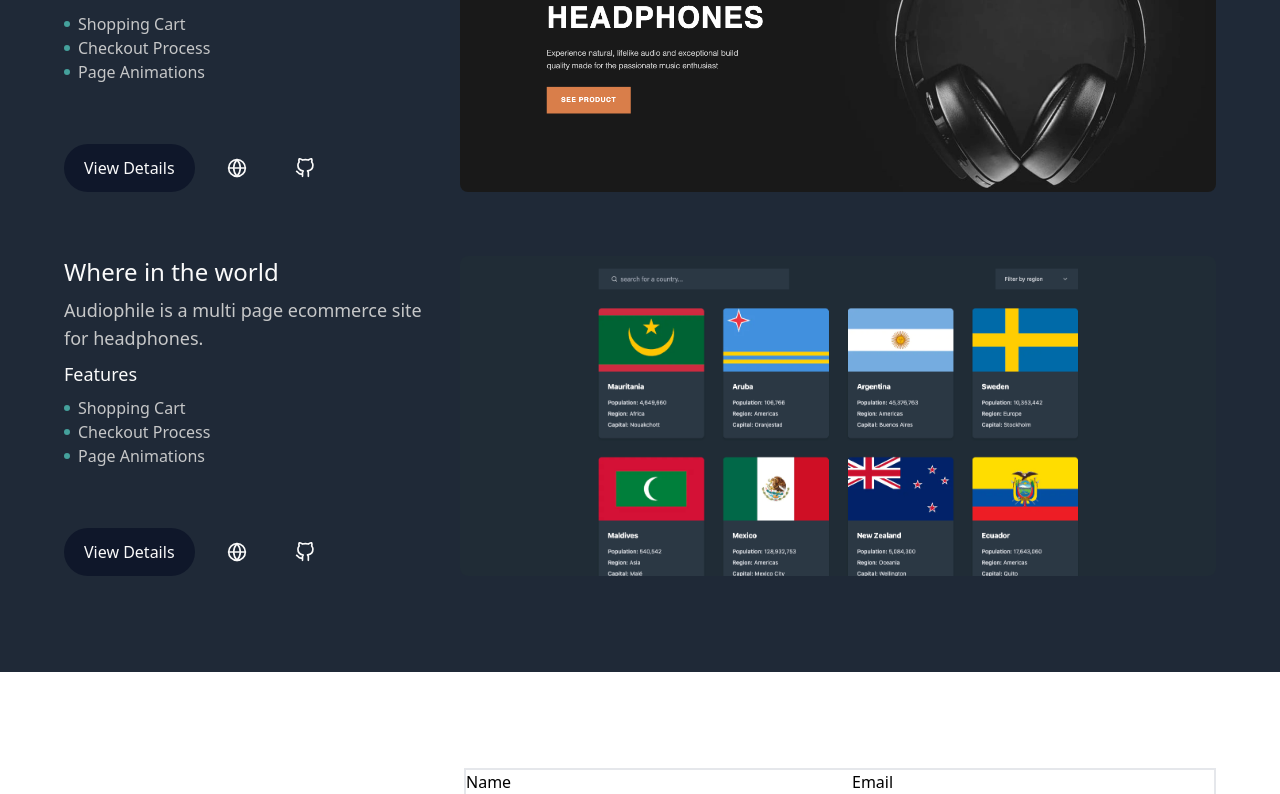
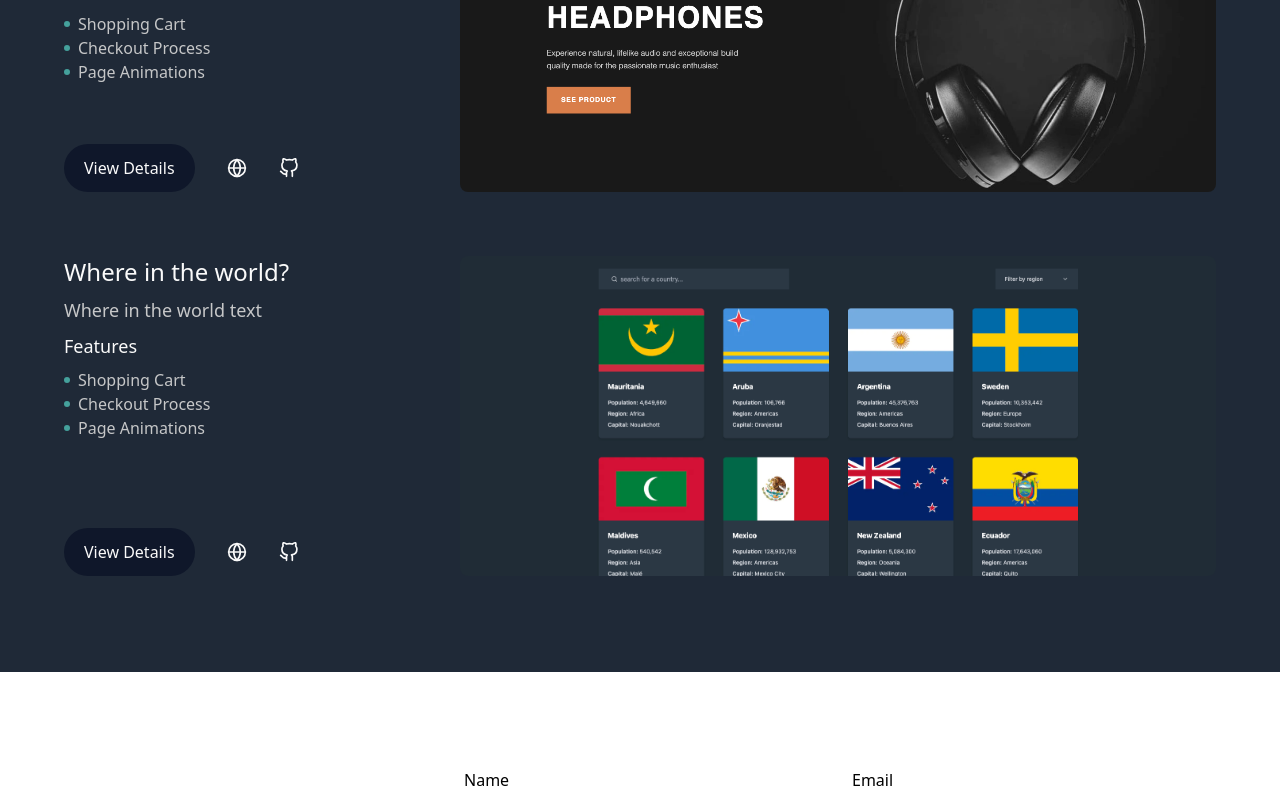
Before and after one commit to Ibarra11/portfolio, a Next.js app: page / in a window 1280 px wide. Shown: the part 2000-2794 px from the top of the page. Built offline with nearby package versions, Linux system fonts and the light colour scheme.

Commit message:
responsive styles for projects

```diff
--- a/components/contact.jsx
+++ b/components/contact.jsx
@@ -19,13 +19,12 @@ export default function Contact() {
           <div className="col-span-3 text-center md:col-span-1 self-center">
             <h2 className="text-gray-700 text-4xl mb-2">Get in Touch</h2>
             <p className=" text-gray-700 text-lg">
-              {" "}
               Feel free to contact me regarding any questions
             </p>
           </div>
           <form
             onSubmit={sendEmail}
-            className="border-2 border-gren-400 col-span-3 md:col-span-2 grid grid-cols-2 gap-6"
+            className="col-span-3 md:col-span-2 grid grid-cols-2 gap-6"
           >
             <div className="col-span-2 sm:col-span-1 flex flex-col gap-1 ">
               <label className="text-grey-700 text-base mr-2" htmlFor="name">
--- a/components/header.jsx
+++ b/components/header.jsx
@@ -11,7 +11,7 @@ export default function Header() {
   return (
     <header
       id="header"
-      className="fixed  top-0 w-full px-9 z-20 bg-black opacity-95   border-b-4 border-b-light-emerald   "
+      className="fixed  top-0 w-full px-9 z-20 bg-black opacity-95   border-b-2 border-b-light-emerald   "
     >
       {isOpen && <MobileMenu isOpen={isOpen} handleOpenChange={setIsOpen} />}
       <nav className="h-16">
--- a/components/projects.jsx
+++ b/components/projects.jsx
@@ -14,22 +14,24 @@ export default function Projects() {
     slideEnd: { clipPath: "inset(0 0% 0 0 round 8px)" },
   };
   return (
-    <section id="projects" className=" bg-gray-800 py-24">
+    <section id="projects" className="bg-gray-800 py-16 md:py-24 px-9">
       <div className="relative max-w-6xl mx-auto">
-        <div className=" relative text-center">
-          <h2 className="text-4xl mb-12  text-center text-white">Projects</h2>
+        <div className="relative text-center">
+          <h2 className="text-4xl mb-12 text-center text-white">Projects</h2>
           <span className=" absolute left-1/2 bottom-0 -translate-x-1/2 translate-y-5 h-2 bg-light-emerald w-16"></span>
         </div>
-        <div className="grid grid-cols-3 gap-x-9 h-80 mb-16">
-          <div className="col-span-1 flex flex-col gap-2">
-            <h3 className="text-2xl text-white">Movie Spot</h3>
-            <p className=" text-light-grey text-lg">
+        {/* Start of MovieSpot */}
+        <div className="relative grid grid-cols-3 gap-6 md:gap-9 mb-16">
+          <div className="col-span-3 w-full sm:w-3/m-4 mx-auto md:w-full md:mx-0   md:col-span-1 flex flex-col gap-2">
+            <h3 className="text-2xl text-white text-center md:text-start">
+              Movie Spot
+            </h3>
+            <p className=" text-light-grey mb-4 text-lg text-center md:text-start md:mb-0">
               MovieSpot is an entertainment web app showcasing the most popular
               Movies and TV-series.
             </p>
-
-            <h4 className="text-white text-lg">Features</h4>
-            <ul className=" text-light-grey">
+            <h4 className="hidden md:block text-white text-lg">Features</h4>
+            <ul className="hidden md:block text-light-grey">
               <li className="flex items-center gap-2">
                 <span
                   className=" h-1.5 w-1.5 bg-light-emerald rounded-full"
@@ -52,7 +54,7 @@ export default function Projects() {
                 <span>Users can bookmark movies</span>
               </li>
             </ul>
-            <div className="flex gap-4 mt-auto">
+            <div className="flex justify-center md:justify-start gap-4 mt-auto">
               <Link href="/projects/moviespot">
                 <a
                   className="
@@ -86,7 +88,7 @@ export default function Projects() {
             // transition={{ type: "spring", duration: 1 }}
             // viewport={{ amount: 0.5 }}
             // variants={variants}
-            className="relative col-span-2  rounded-lg overflow-hidden"
+            className="relative h-80 row-start-1 md:row-start-auto  col-span-3 md:col-span-2  rounded-lg overflow-hidden"
           >
             <Image
               src={"/moviespot.png"}
@@ -96,14 +98,18 @@ export default function Projects() {
             />
           </motion.div>
         </div>
-        <div className="grid grid-cols-3 gap-x-9 h-80 mb-16">
-          <div className="col-span-1 flex flex-col gap-2">
-            <h3 className="text-2xl text-white">Audiophile</h3>
-            <p className="text-light-grey text-lg">
+        {/* End of MovieSport */}
+        {/* Start of AudioPhile */}
+        <div className="relative grid grid-cols-3 gap-6 md:gap-9 mb-16">
+          <div className="col-span-3 w-full sm:w-3/m-4 mx-auto md:w-full md:mx-0   md:col-span-1 flex flex-col gap-2">
+            <h3 className="text-2xl text-white text-center md:text-start">
+              Audiophile
+            </h3>
+            <p className=" text-light-grey mb-4 text-lg text-center md:text-start md:mb-0">
               Audiophile is a multi page ecommerce site for headphones.
             </p>
-            <h4 className="text-white text-lg">Features</h4>
-            <ul className=" text-light-grey">
+            <h4 className="hidden md:block text-white text-lg">Features</h4>
+            <ul className="hidden md:block text-light-grey">
               <li className="flex items-center gap-2">
                 <span
                   className=" h-1.5 w-1.5 bg-light-emerald rounded-full"
@@ -126,7 +132,7 @@ export default function Projects() {
                 <span>Page Animations</span>
               </li>
             </ul>
-            <div className="flex gap-4 mt-auto">
+            <div className="flex justify-center md:justify-start gap-4 mt-auto">
               <Link href="/projects/audiophile">
                 <a
                   className="
@@ -137,32 +143,51 @@ export default function Projects() {
                   View Details
                 </a>
               </Link>
-
-              <button className=" text-white  px-4 h-12 duration-200 hover:text-light-emerald focus:text-light-emerald">
-                <FiGlobe size={20} />
-              </button>
-              <button className="text-white    px-4 h-12 duration-200 hover:text-light-emerald focus:text-light-emerald">
-                <FiGithub size={20} />
-              </button>
+              <Link href="https://audiophile-ruby.vercel.app/">
+                <a className="flex items-center text-white px-4 h-12 duration-200 hover:text-light-emerald focus:text-light-emerald">
+                  <FiGlobe size={20} />
+                </a>
+              </Link>
+              <Link href="https://github.com/Ibarra11/audiophile">
+                <a className="flex items-center  text-white x-4 h-12 duration-200 hover:text-light-emerald focus:text-light-emerald">
+                  <FiGithub size={20} />
+                </a>
+              </Link>
             </div>
           </div>
-          <div className="relative col-span-2   rounded-lg overflow-hidden">
+          <motion.div
+            // ref={ref}
+            // style={{
+            //   // opacity: inView ? 1 : 0,
+            //   scaleX: inView ? 1 : 0,
+            // }}
+            // initial={["hidden", "slideStart"]}
+            // whileInView={["visible", "slideEnd"]}
+            // transition={{ type: "spring", duration: 1 }}
+            // viewport={{ amount: 0.5 }}
+            // variants={variants}
+            className="relative h-80 row-start-1 md:row-start-auto  col-span-3 md:col-span-2  rounded-lg overflow-hidden"
+          >
             <Image
               src={"/audiophile.png"}
               alt="a screenshot of the audiophile website"
               className="object-cover  "
               layout="fill"
             />
-          </div>
+          </motion.div>
         </div>
-        <div className="grid grid-cols-3 gap-x-9 h-80">
-          <div className="col-span-1 flex flex-col gap-2">
-            <h3 className="text-2xl text-white">Where in the world</h3>
-            <p className="text-light-grey text-lg">
-              Audiophile is a multi page ecommerce site for headphones.
+        {/* end of Audiophile */}
+        {/* Start of Where in the world? */}
+        <div className="relative grid grid-cols-3 gap-6 md:gap-9">
+          <div className="col-span-3 w-full sm:w-3/m-4 mx-auto md:w-full md:mx-0   md:col-span-1 flex flex-col gap-2">
+            <h3 className="text-2xl text-white text-center md:text-start">
+              Where in the world?
+            </h3>
+            <p className=" text-light-grey mb-4 text-lg text-center md:text-start md:mb-0">
+              Where in the world text
             </p>
-            <h4 className="text-white text-lg">Features</h4>
-            <ul className=" text-light-grey">
+            <h4 className="hidden md:block text-white text-lg">Features</h4>
+            <ul className="hidden md:block text-light-grey">
               <li className="flex items-center gap-2">
                 <span
                   className=" h-1.5 w-1.5 bg-light-emerald rounded-full"
@@ -185,8 +210,8 @@ export default function Projects() {
                 <span>Page Animations</span>
               </li>
             </ul>
-            <div className="flex gap-4 mt-auto">
-              <Link href="/projects/audiophile">
+            <div className="flex justify-center md:justify-start gap-4 mt-auto">
+              <Link href="/projects/where-in-the-world">
                 <a
                   className="
                 inline-flex bg-slate-900 text-white rounded-3xl  justify-center items-center px-5 h-12
@@ -196,23 +221,38 @@ export default function Projects() {
                   View Details
                 </a>
               </Link>
-
-              <button className=" text-white  px-4 h-12 duration-200 hover:text-light-emerald focus:text-light-emerald">
-                <FiGlobe size={20} />
-              </button>
-              <button className="text-white    px-4 h-12 duration-200 hover:text-light-emerald focus:text-light-emerald">
-                <FiGithub size={20} />
-              </button>
+              <Link href="https://rest-countries-hgak.vercel.app/">
+                <a className="flex items-center text-white px-4 h-12 duration-200 hover:text-light-emerald focus:text-light-emerald">
+                  <FiGlobe size={20} />
+                </a>
+              </Link>
+              <Link href="https://github.com/Ibarra11/Rest_Countries">
+                <a className="flex items-center  text-white x-4 h-12 duration-200 hover:text-light-emerald focus:text-light-emerald">
+                  <FiGithub size={20} />
+                </a>
+              </Link>
             </div>
           </div>
-          <div className="relative col-span-2   rounded-lg overflow-hidden">
+          <motion.div
+            // ref={ref}
+            // style={{
+            //   // opacity: inView ? 1 : 0,
+            //   scaleX: inView ? 1 : 0,
+            // }}
+            // initial={["hidden", "slideStart"]}
+            // whileInView={["visible", "slideEnd"]}
+            // transition={{ type: "spring", duration: 1 }}
+            // viewport={{ amount: 0.5 }}
+            // variants={variants}
+            className="relative h-80 row-start-1 md:row-start-auto  col-span-3 md:col-span-2  rounded-lg overflow-hidden"
+          >
             <Image
               src={"/country_grid3.png"}
-              alt="a screenshot of the audiophile website"
+              alt="a screenshot of the where in the world website"
               className="object-cover  "
               layout="fill"
             />
-          </div>
+          </motion.div>
         </div>
       </div>
     </section>
```
